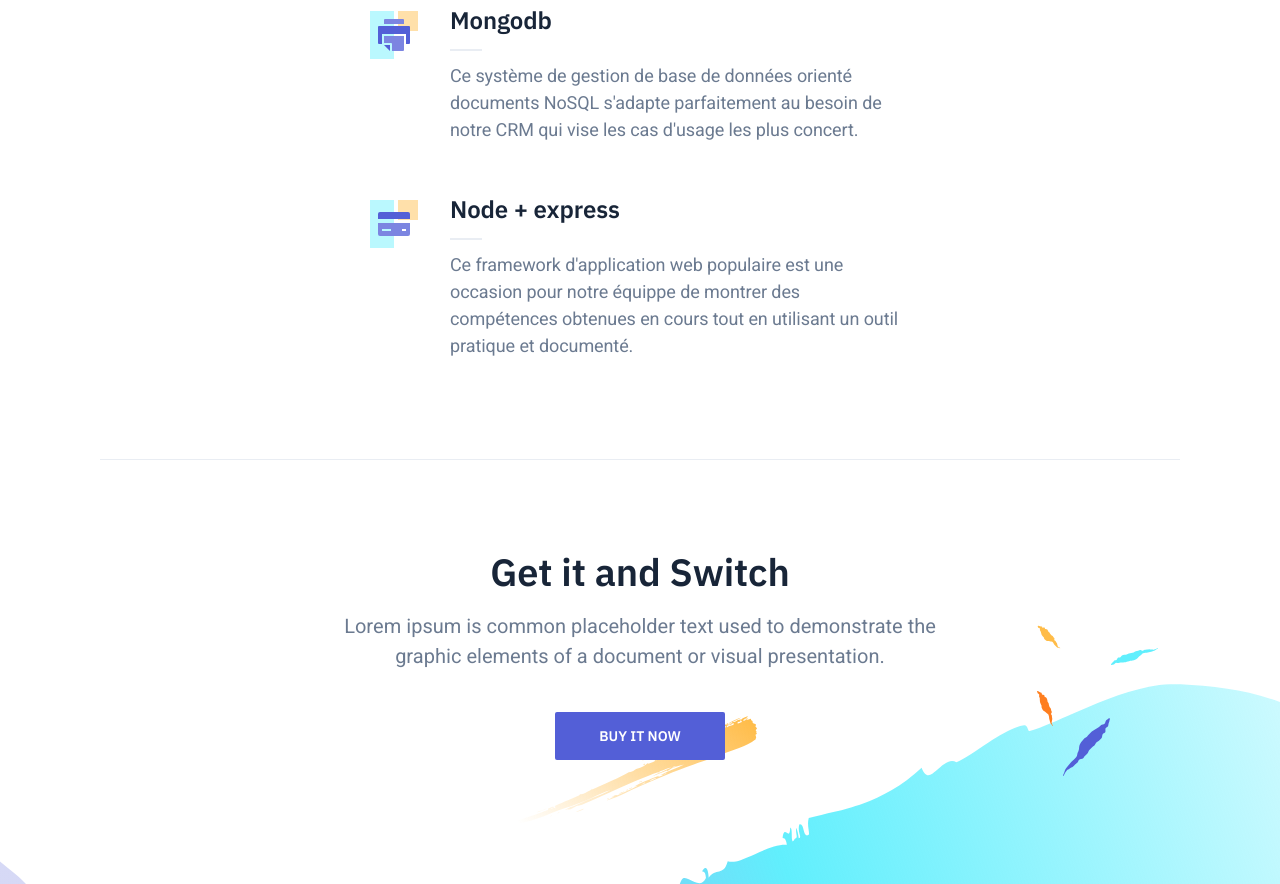
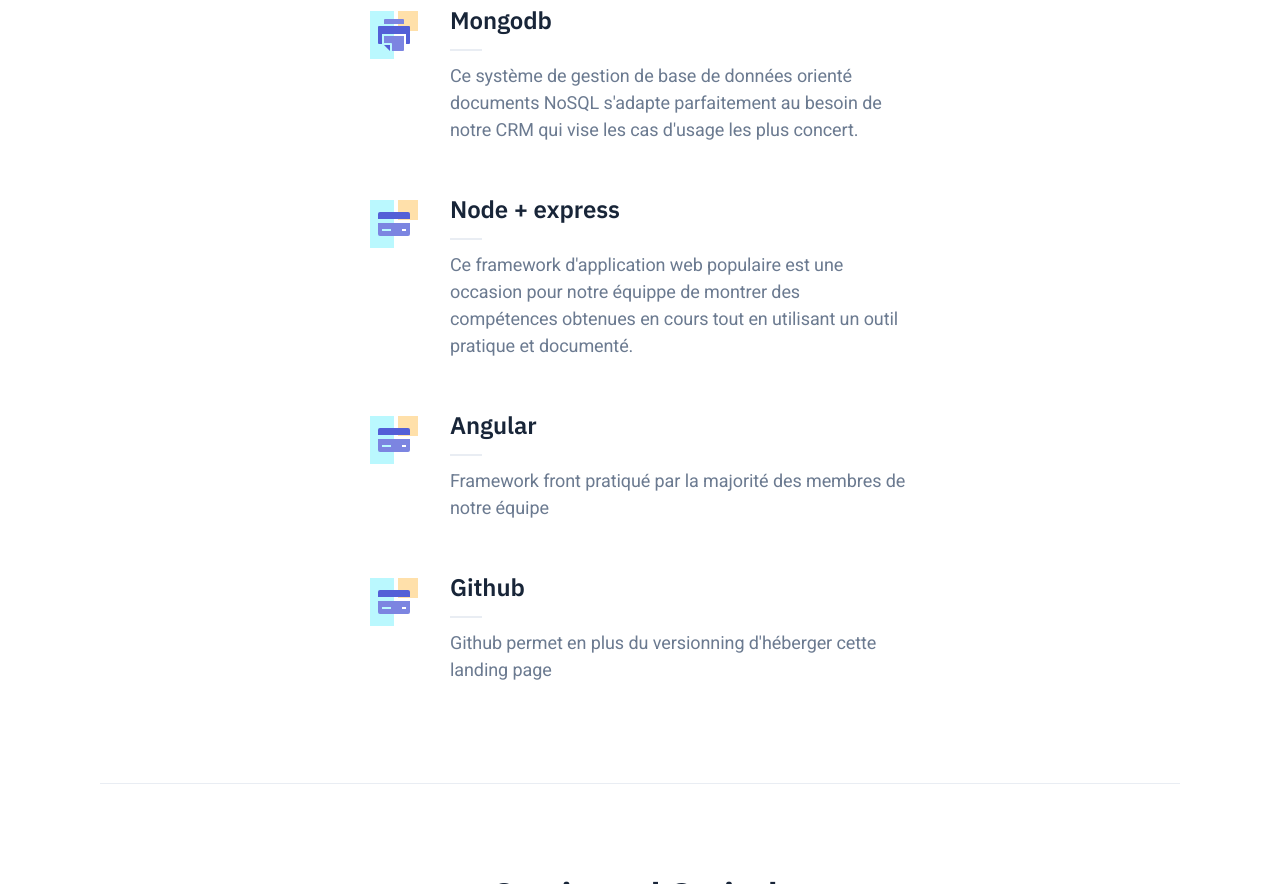
Before and after one commit to RousseauClaire/workshop-back, a website: page docs/index.html in a window 1280 px wide. Shown: the part 1641-2525 px from the top of the page. Drawn offline with nearby package versions, Linux system fonts and the light colour scheme.

Commit message:
add tech

```diff
--- a/docs/index.html
+++ b/docs/index.html
@@ -104,6 +104,30 @@
 									</div>
 								</div>
                             </div>
+							<div class="feature is-revealing">
+                                <div class="feature-inner">
+                                    <div class="feature-icon">
+										<img class="asset-light" src="dist/images/feature-02-light.svg" alt="Feature 02">
+										<img class="asset-dark" src="dist/images/feature-02-dark.svg" alt="Feature 02">
+                                    </div>
+									<div class="feature-content">
+                                    	<h3 class="feature-title mt-0">Angular</h3>
+                                    	<p class="text-sm mb-0">Framework front pratiqué par la majorité des membres de notre équipe</p>
+									</div>
+								</div>
+                            </div>
+							<div class="feature is-revealing">
+                                <div class="feature-inner">
+                                    <div class="feature-icon">
+										<img class="asset-light" src="dist/images/feature-02-light.svg" alt="Feature 02">
+										<img class="asset-dark" src="dist/images/feature-02-dark.svg" alt="Feature 02">
+                                    </div>
+									<div class="feature-content">
+                                    	<h3 class="feature-title mt-0">Github</h3>
+                                    	<p class="text-sm mb-0">Github permet en plus du versionning d'héberger cette landing page</p>
+									</div>
+								</div>
+                            </div>
                         </div>
                     </div>
                 </div>
```
